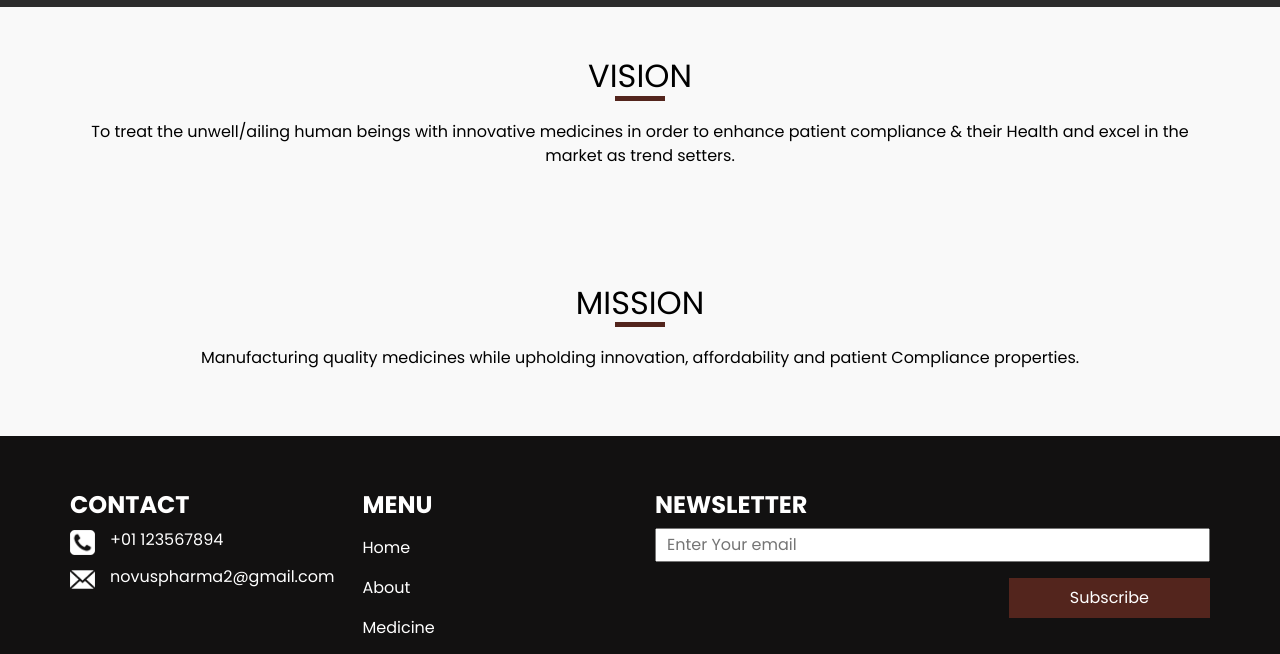
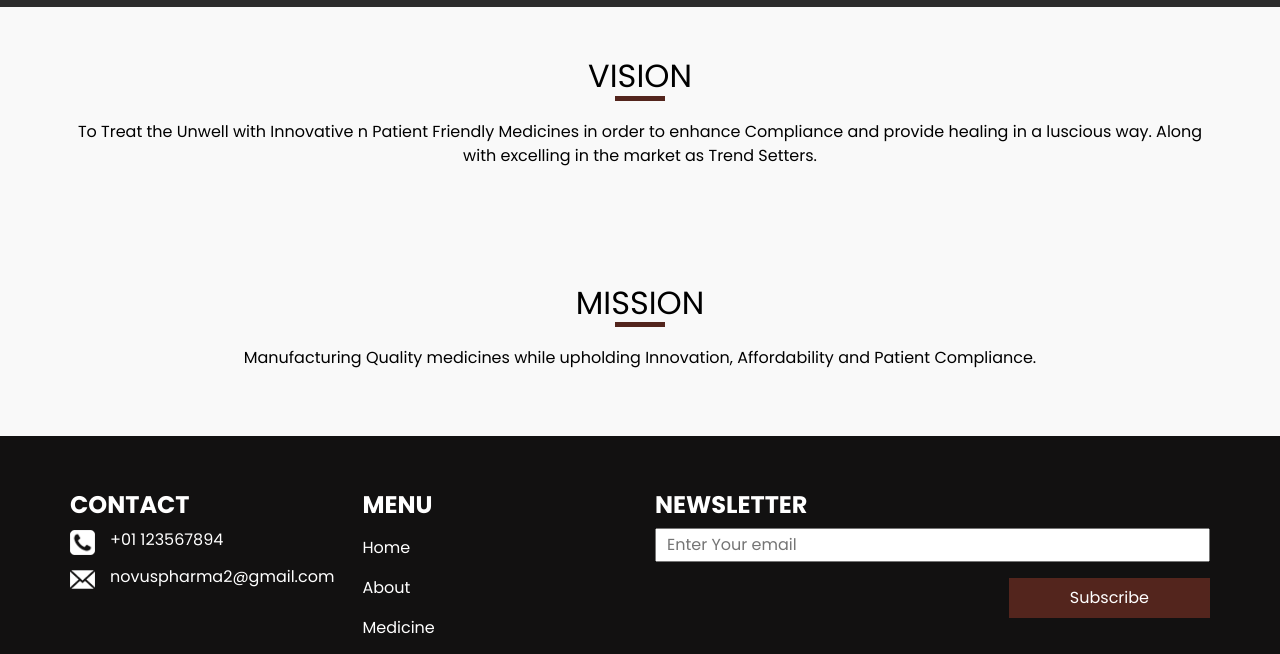
Before and after one commit to HaroonSarfraz/novus_pharma, a plain HTML site: page mission_vision.html in a window 1280 px wide. Shown: the part 146-800 px from the top of the page. Drawn offline with nearby package versions, Linux system fonts and the light colour scheme.

Commit message:
text edition

```diff
--- a/mission_vision.html
+++ b/mission_vision.html
@@ -129,7 +129,7 @@
       </div>
       <div class="detail-box" style="margin-top: 1rem;">
         <p>
-          To treat the unwell/ailing human beings with innovative medicines in order to enhance patient compliance & their Health and excel in the market as trend setters.
+          To Treat the Unwell with Innovative n Patient Friendly Medicines in order to enhance Compliance and provide healing in a luscious way. Along with excelling in the market as Trend Setters.
         </p>
       </div>
     </div>
@@ -146,7 +146,7 @@
       </div>
       <div class="detail-box" style="margin-top: 1rem;">
         <p>
-          Manufacturing quality medicines while upholding innovation, affordability and patient Compliance properties.
+          Manufacturing Quality medicines while upholding Innovation, Affordability and Patient Compliance.
         </p>
       </div>
     </div>
```
